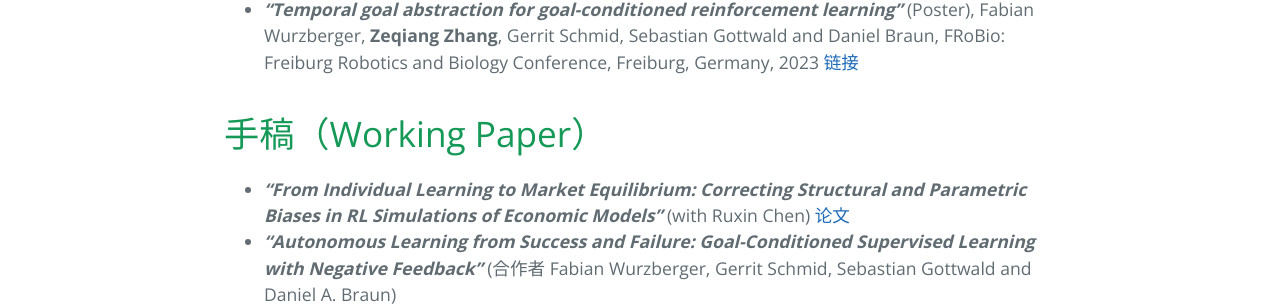
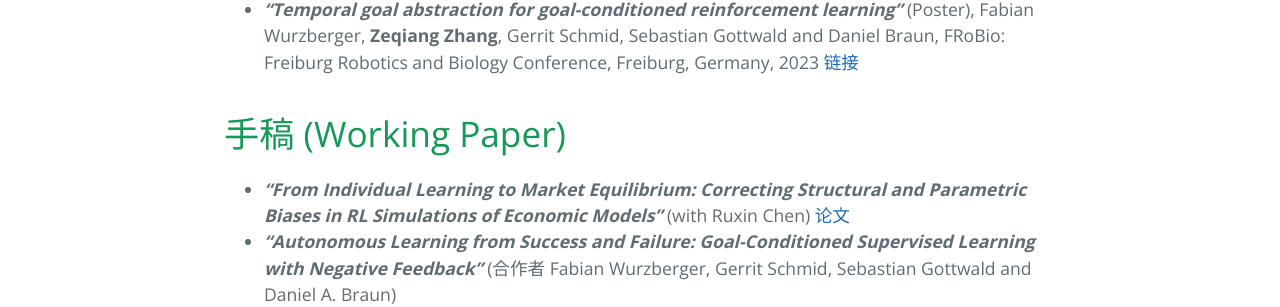
Before and after one commit to greablezzq/greablezzq.github.io, a Jekyll site: the page built from chinese.md, in a window 1280 px wide. Shown: the part 1497-1804 px from the top of the page. Built offline with Jekyll 4.4.1, drawn with Linux system fonts in a browser that asks for light colours.

```diff
--- a/chinese.md
+++ b/chinese.md
@@ -30,7 +30,7 @@ description: 乌尔姆大学神经信息处理所 博士研究生
 
  - ***"Temporal goal abstraction for goal-conditioned reinforcement learning"*** (Poster), Fabian Wurzberger, **Zeqiang Zhang**, Gerrit Schmid, Sebastian Gottwald and Daniel Braun, FRoBio: Freiburg Robotics and Biology Conference, Freiburg, Germany, 2023 [链接](https://frobio.wordpress.com/temporal-goal-abstraction-for-goal-conditioned-reinforcement-learning/)
 
-# 手稿（Working Paper）
+# 手稿 (Working Paper)
  - ***"From Individual Learning to Market Equilibrium: Correcting Structural and Parametric Biases in RL Simulations of Economic Models"*** (with Ruxin Chen) [论文](https://arxiv.org/pdf/2507.18229)
  - ***"Autonomous Learning from Success and Failure: Goal-Conditioned Supervised Learning with Negative Feedback"*** (合作者 Fabian Wurzberger, Gerrit Schmid, Sebastian Gottwald and Daniel A. Braun)
  - ***"Learning Robust Representations for  World Models without Reward Signals"*** (合作者 Fabian Wurzberger, Sebastian Gottwald and Daniel A. Braun, 已被 EWRL 2025 接收)
```
